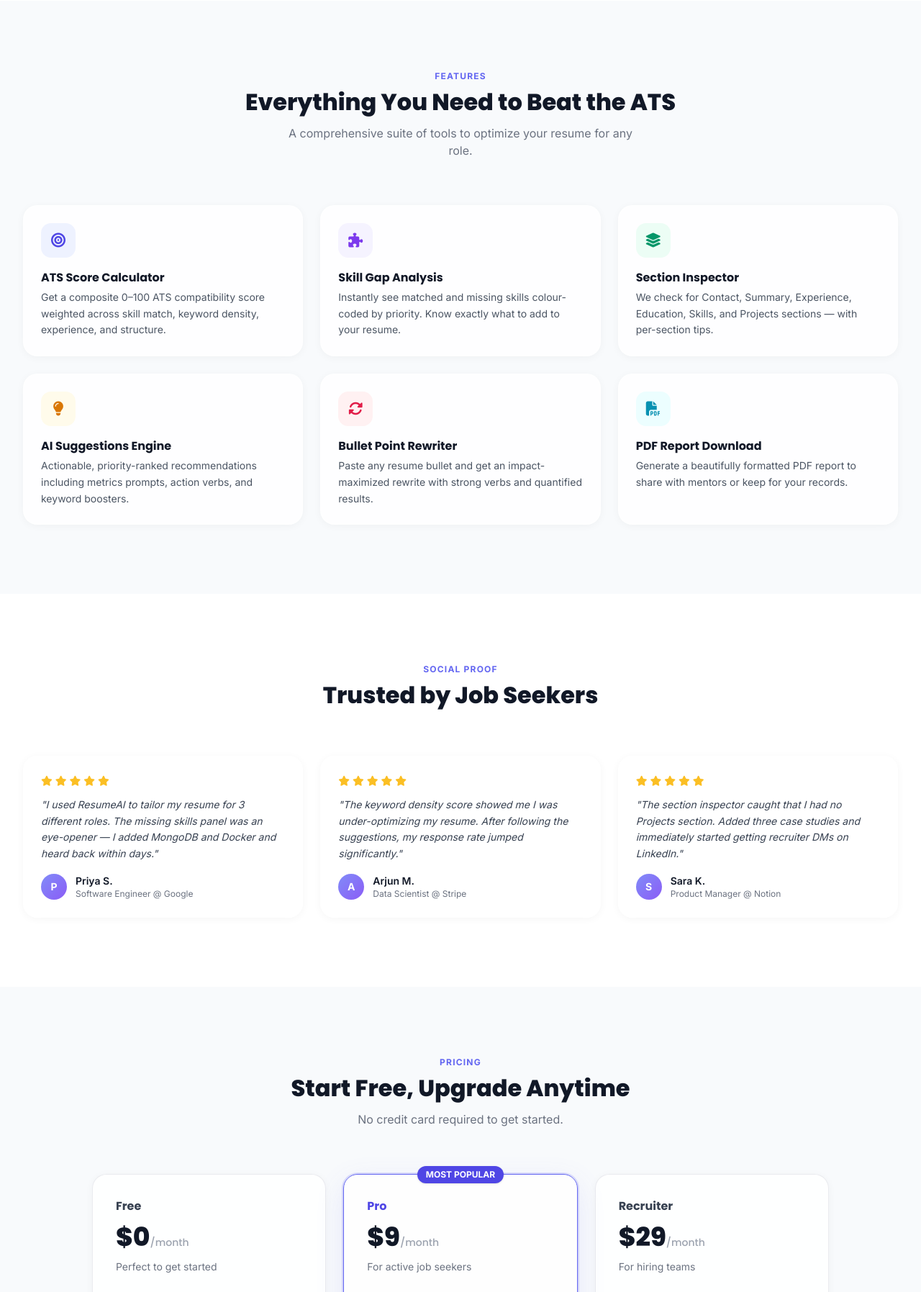
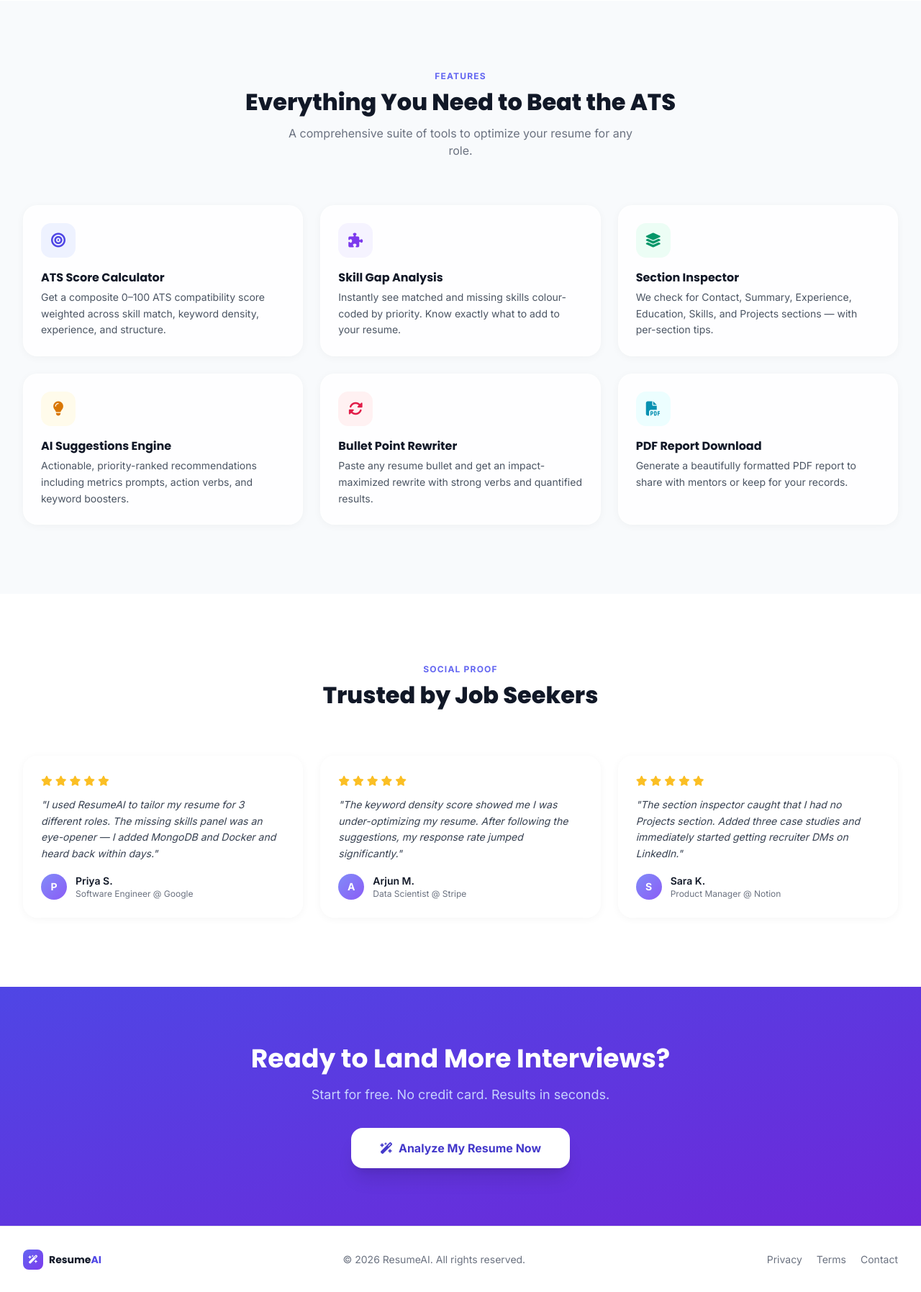
Before and after one commit to saurabhmeshram2003/Ai-Based-Resume-Analyzer, a Flask app: page / in a window 1280 px wide. Shown: the part 1405-3200 px from the top of the page at 72% size. After the commit the page ends 3169 px from the top, so only its background shows below. Run offline with Flask 3, Linux system fonts and the light colour scheme; some libraries are stand-ins or nearby versions.

Commit message:
Remove login/signup links and pricing section from templates

```diff
--- a/templates/base.html
+++ b/templates/base.html
@@ -105,9 +105,9 @@
           </a>
 
           {% else %}
-          <a href="/login"  class="text-sm font-medium text-gray-600 dark:text-gray-400 hover:text-gray-900 dark:hover:text-white transition-colors px-3 py-1.5">Log in</a>
-          <a href="/signup" class="text-sm font-semibold px-4 py-2 bg-indigo-600 hover:bg-indigo-700 text-white rounded-xl shadow-sm shadow-indigo-500/25 hover:shadow-indigo-500/40 transition-all btn-scale">
-            Get Started
+
+
+
           </a>
           {% endif %}
         </div>
--- a/templates/index.html
+++ b/templates/index.html
@@ -151,62 +151,6 @@
 </section>
 
 <!-- ============================================================ PRICING -->
-<section id="pricing" class="py-24 bg-slate-50 dark:bg-gray-950">
-  <div class="max-w-7xl mx-auto px-4 sm:px-6 lg:px-8">
-    <div class="text-center mb-16">
-      <p class="section-eyebrow">Pricing</p>
-      <h2 class="section-title">Start Free, Upgrade Anytime</h2>
-      <p class="section-sub">No credit card required to get started.</p>
-    </div>
-
-    <div class="grid md:grid-cols-3 gap-6 max-w-5xl mx-auto">
-      <!-- Free -->
-      <div class="pricing-card">
-        <div class="pricing-plan-name">Free</div>
-        <div class="pricing-price">$0<span class="pricing-period">/month</span></div>
-        <p class="text-sm text-gray-500 dark:text-gray-400 mb-6">Perfect to get started</p>
-        <ul class="space-y-3 mb-8">
-          {% for f in ['3 analyses per day','Skill match report','Section analysis','Basic suggestions','Score breakdown'] %}
-          <li class="pricing-feature"><i class="fa-solid fa-check text-emerald-500 text-xs mr-2"></i>{{ f }}</li>
-          {% endfor %}
-          {% for f in ['PDF reports','AI rewrite assistant','Unlimited history'] %}
-          <li class="pricing-feature text-gray-400"><i class="fa-solid fa-xmark text-gray-300 dark:text-gray-600 text-xs mr-2"></i>{{ f }}</li>
-          {% endfor %}
-        </ul>
-        <a href="/signup" id="pricing-free-cta" class="btn-outline-full">Get Started Free</a>
-      </div>
-
-      <!-- Pro (highlighted) -->
-      <div class="pricing-card pricing-card-featured relative">
-        <div class="absolute -top-3 inset-x-0 flex justify-center">
-          <span class="bg-indigo-600 text-white text-xs font-bold px-3 py-1 rounded-full shadow">MOST POPULAR</span>
-        </div>
-        <div class="pricing-plan-name text-indigo-600 dark:text-indigo-400">Pro</div>
-        <div class="pricing-price">$9<span class="pricing-period">/month</span></div>
-        <p class="text-sm text-gray-500 dark:text-gray-400 mb-6">For active job seekers</p>
-        <ul class="space-y-3 mb-8">
-          {% for f in ['Unlimited analyses','Everything in Free','PDF report downloads','AI bullet point rewriter','Full history dashboard','Priority support'] %}
-          <li class="pricing-feature"><i class="fa-solid fa-check text-emerald-500 text-xs mr-2"></i>{{ f }}</li>
-          {% endfor %}
-        </ul>
-        <a href="/signup" id="pricing-pro-cta" class="btn-primary-full">Start Pro Trial</a>
-      </div>
-
-      <!-- Recruiter -->
-      <div class="pricing-card">
-        <div class="pricing-plan-name">Recruiter</div>
-        <div class="pricing-price">$29<span class="pricing-period">/month</span></div>
-        <p class="text-sm text-gray-500 dark:text-gray-400 mb-6">For hiring teams</p>
-        <ul class="space-y-3 mb-8">
-          {% for f in ['Everything in Pro','Bulk resume upload','CSV score export','Candidate comparison','Team dashboard','SLA support'] %}
-          <li class="pricing-feature"><i class="fa-solid fa-check text-emerald-500 text-xs mr-2"></i>{{ f }}</li>
-          {% endfor %}
-        </ul>
-        <a href="/signup" id="pricing-recruiter-cta" class="btn-outline-full">Contact Sales</a>
-      </div>
-    </div>
-  </div>
-</section>
 
 <!-- ============================================================ FOOTER CTA -->
 <section class="py-20 bg-gradient-to-br from-indigo-600 to-violet-700">
```
